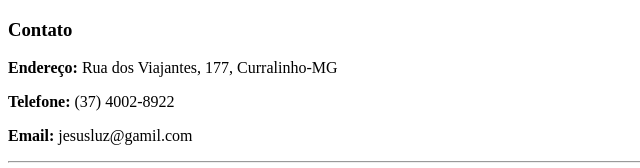
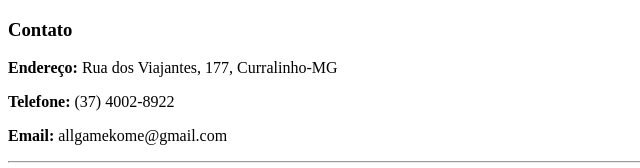
Before and after one commit to ViniFerreira07/bio, a plain HTML site: page contato.html in a window 1280 px wide. Shown: the top 168 px of the page, 0-640 px from the left. Drawn offline with Linux system fonts and the light colour scheme.

Commit message:
Correção contato

```diff
--- a/contato.html
+++ b/contato.html
@@ -8,7 +8,7 @@
         <h3>Contato</h3>
         <p><strong>Endereço: </strong>Rua dos Viajantes, 177, Curralinho-MG</p>
         <p><strong>Telefone: </strong>(37) 4002-8922</p>
-        <p><strong>Email: </strong>jesusluz@gamil.com</p>
+        <p><strong>Email: </strong>allgamekome@gmail.com</p>
         <hr>
 
         <form action="mailto:viniferreira.0177@gmail.com" method="post" enctype="text/plain">
```
